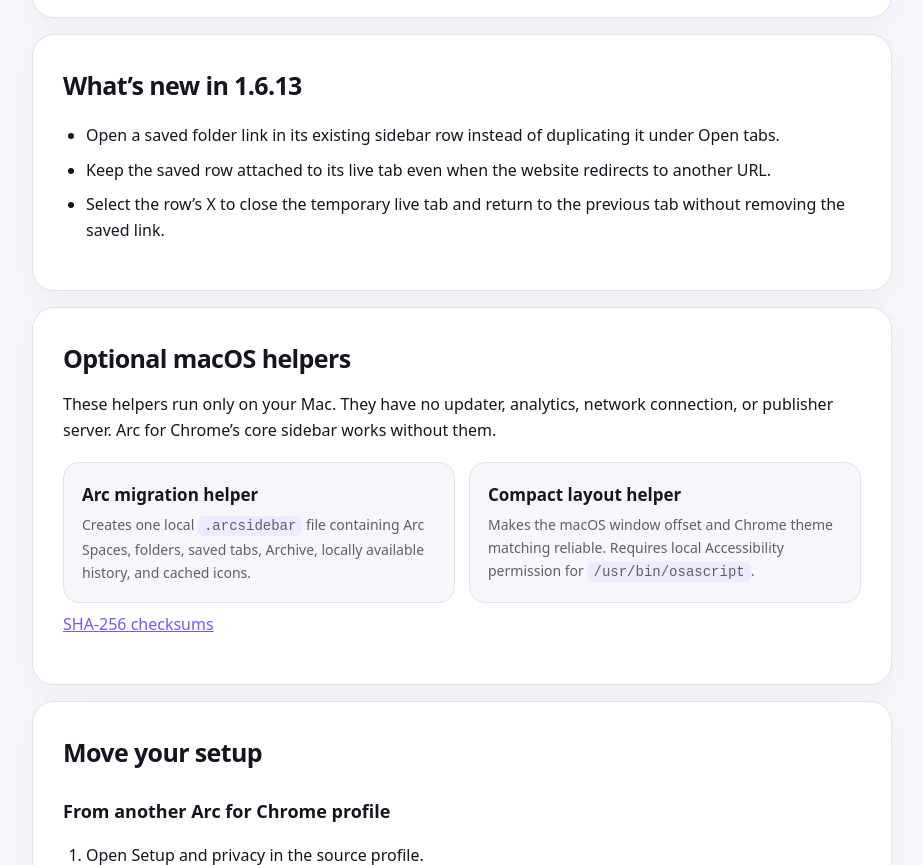
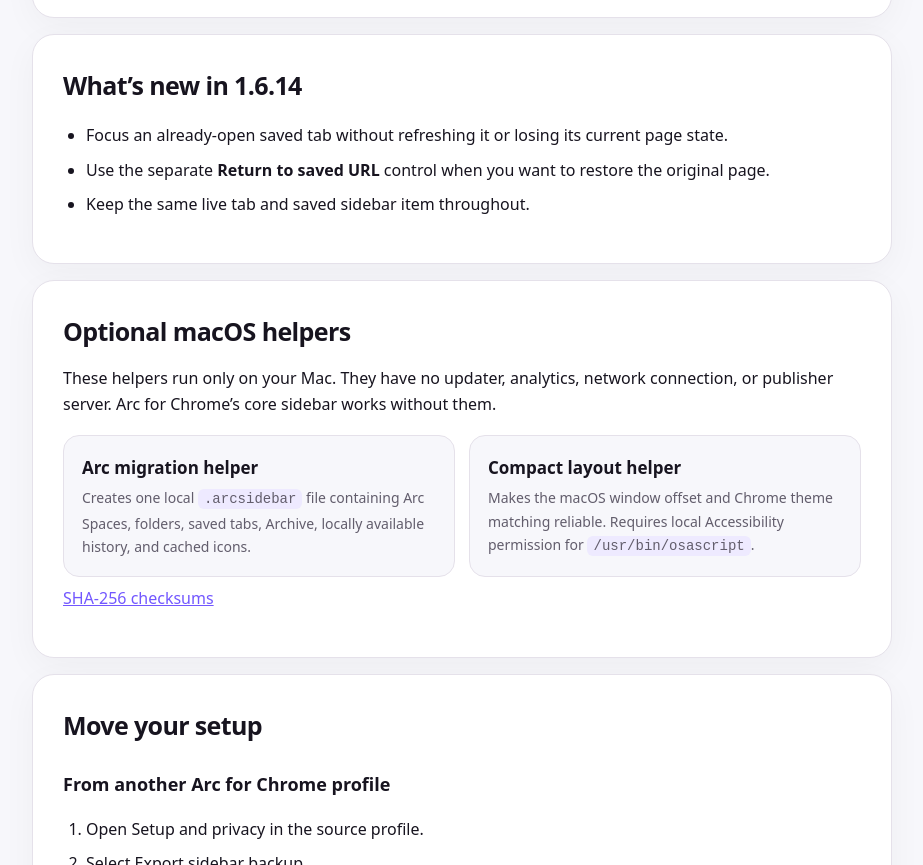
Before and after one commit to eshwar-ila/arc-for-chrome, a plain HTML site: page index.html in a window 1280 px wide. Shown: the part 868-1733 px from the top of the page, without its empty margins (178-1101 px from the left). Drawn offline with Linux system fonts and the light colour scheme.

Commit message:
Document Arc for Chrome 1.6.14

```diff
--- a/index.html
+++ b/index.html
@@ -56,11 +56,11 @@
       </section>
 
       <section id="whats-new">
-        <h2>What’s new in 1.6.13</h2>
+        <h2>What’s new in 1.6.14</h2>
         <ul>
-          <li>Open a saved folder link in its existing sidebar row instead of duplicating it under Open tabs.</li>
-          <li>Keep the saved row attached to its live tab even when the website redirects to another URL.</li>
-          <li>Select the row’s X to close the temporary live tab and return to the previous tab without removing the saved link.</li>
+          <li>Focus an already-open saved tab without refreshing it or losing its current page state.</li>
+          <li>Use the separate <strong>Return to saved URL</strong> control when you want to restore the original page.</li>
+          <li>Keep the same live tab and saved sidebar item throughout.</li>
         </ul>
       </section>
 
```
Also changed, not shown: 4 other files.
